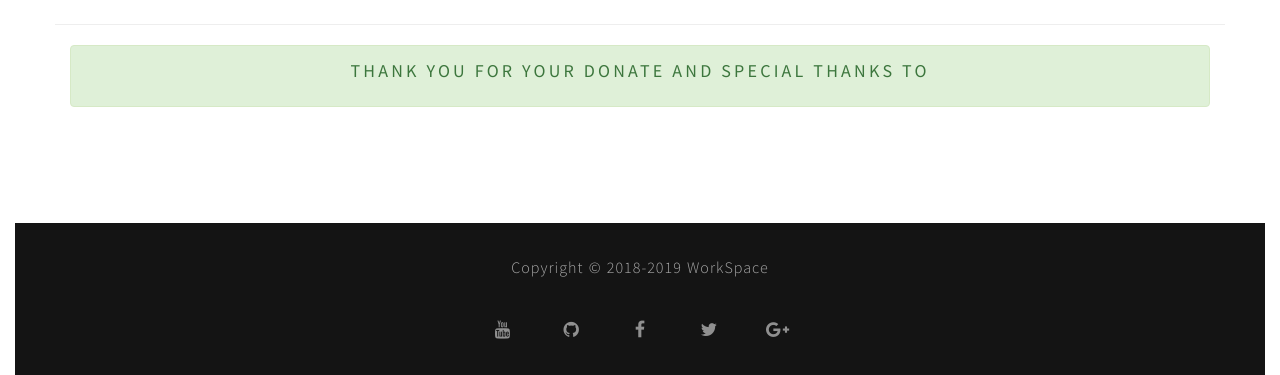
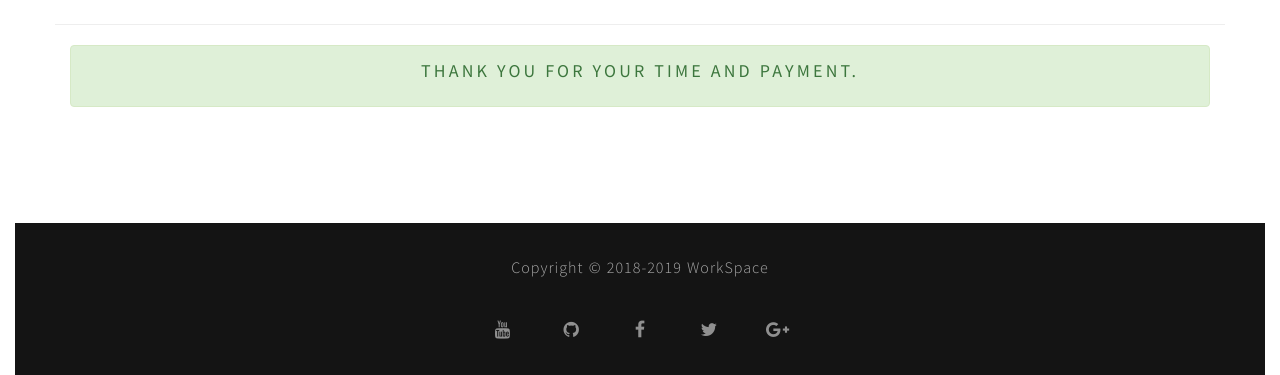
Before and after one commit to tramvm/tramvm.github.io, a Flask app: page /project/1/1 in a window 1280 px wide. Shown: the part 1378-1753 px from the top of the page. Run offline with Flask 2, Linux system fonts and the light colour scheme; data that the repository does not hold is empty; parts of the project's set-up code (start-up, migrations or seed data) failed here and were passed over; some libraries are stand-ins or nearby versions; some web fonts are replaced.

Commit message:
Update UI

```diff
--- a/inside/templates/single-project.html
+++ b/inside/templates/single-project.html
@@ -76,8 +76,7 @@
                 <hr>
             </div>
 
-            <div class="alert alert-success" role="alert" style="text-align: center"><h4>Thank you for your donate And
-                special thanks to</h4></div>
+            <div class="alert alert-success" role="alert" style="text-align: center"><h4>Thank you for your time and payment.</h4></div>
             {% for item in project['donators'] %}
                 <div class="wow fadeInUp col-md-3 col-sm-3 alert alert-success" data-wow-delay="0.1s"
                      style="color: #155724 !important;">
```
